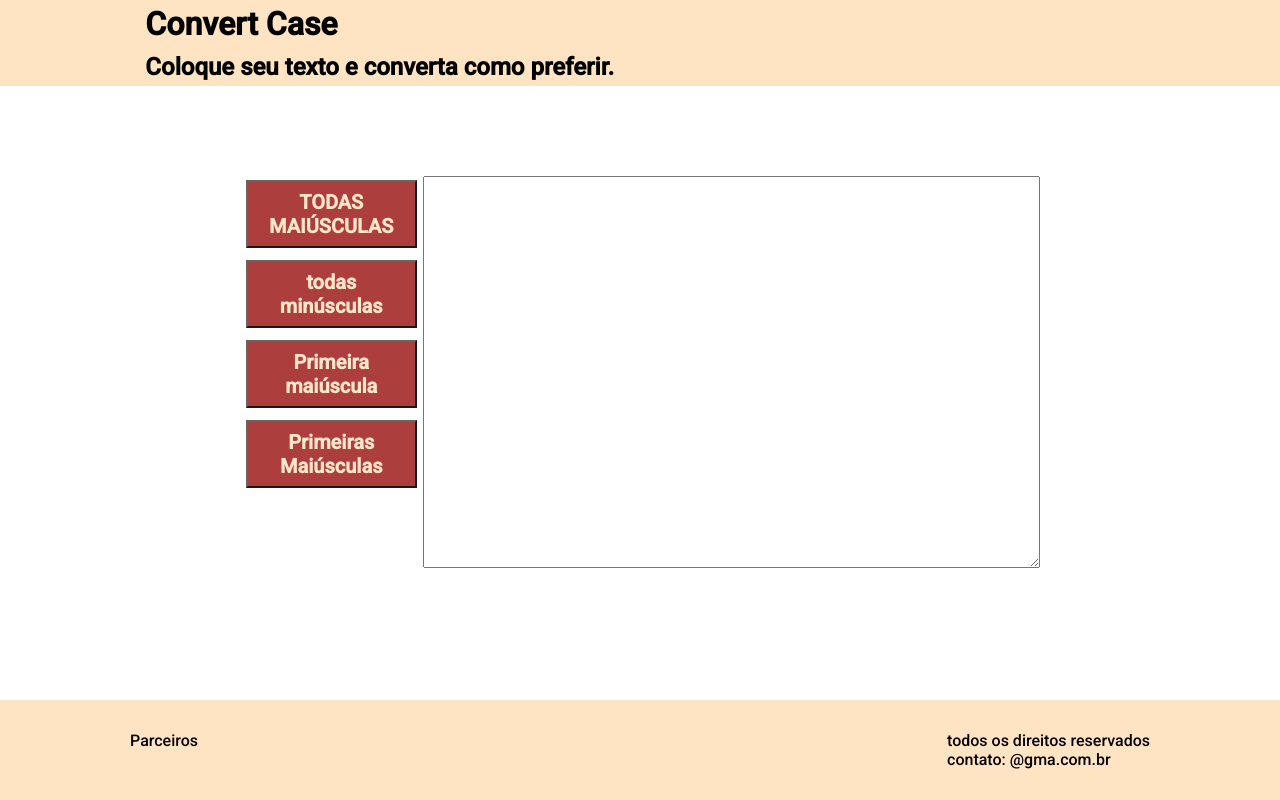
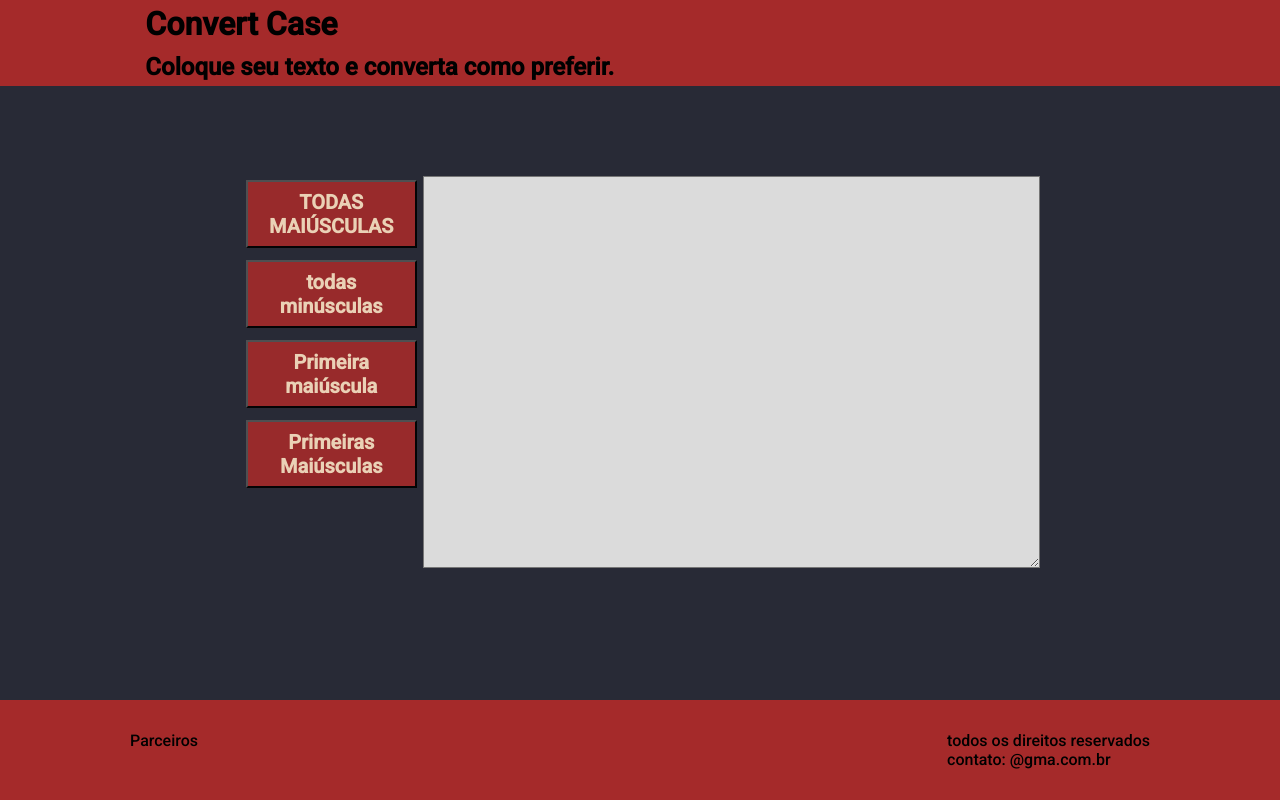
Before and after one commit to leandrosani/leandrocs1.github.io, a PHP site: page / in a window 1280 px wide. Run offline with PHP 8.4, Linux system fonts and the light colour scheme.

Commit message:
convert case modificado

```diff
--- a/projetos/convertCase/style.css
+++ b/projetos/convertCase/style.css
@@ -5,6 +5,11 @@
   margin: 0 auto;
   box-sizing: border-box;
   font-family: 'Roboto', sans-serif;
+}
+
+body{
+  height: auto;
+  background-color: #282a36;
 }
 
 textarea:focus, input:focus, select:focus {
@@ -19,11 +24,12 @@
 }
 
 header{
-  background-color: bisque;
+  background-color: #a52a2a;
 }
 
 main{
   margin: 90px 0;
+  background-color: #282a36;
 }
 
 .title{
@@ -83,6 +89,7 @@
   max-width: 920px;
   font-size: 16px;
   font-weight: 400;
+  background-color: #dbdbdb;
 }
 
 footer{
@@ -91,7 +98,7 @@
   width: 100%;
   position:absolute;
   bottom: 0;
-  background-color: bisque;
+  background-color: #a52a2a;
   height: 100px;
 }
 
```
